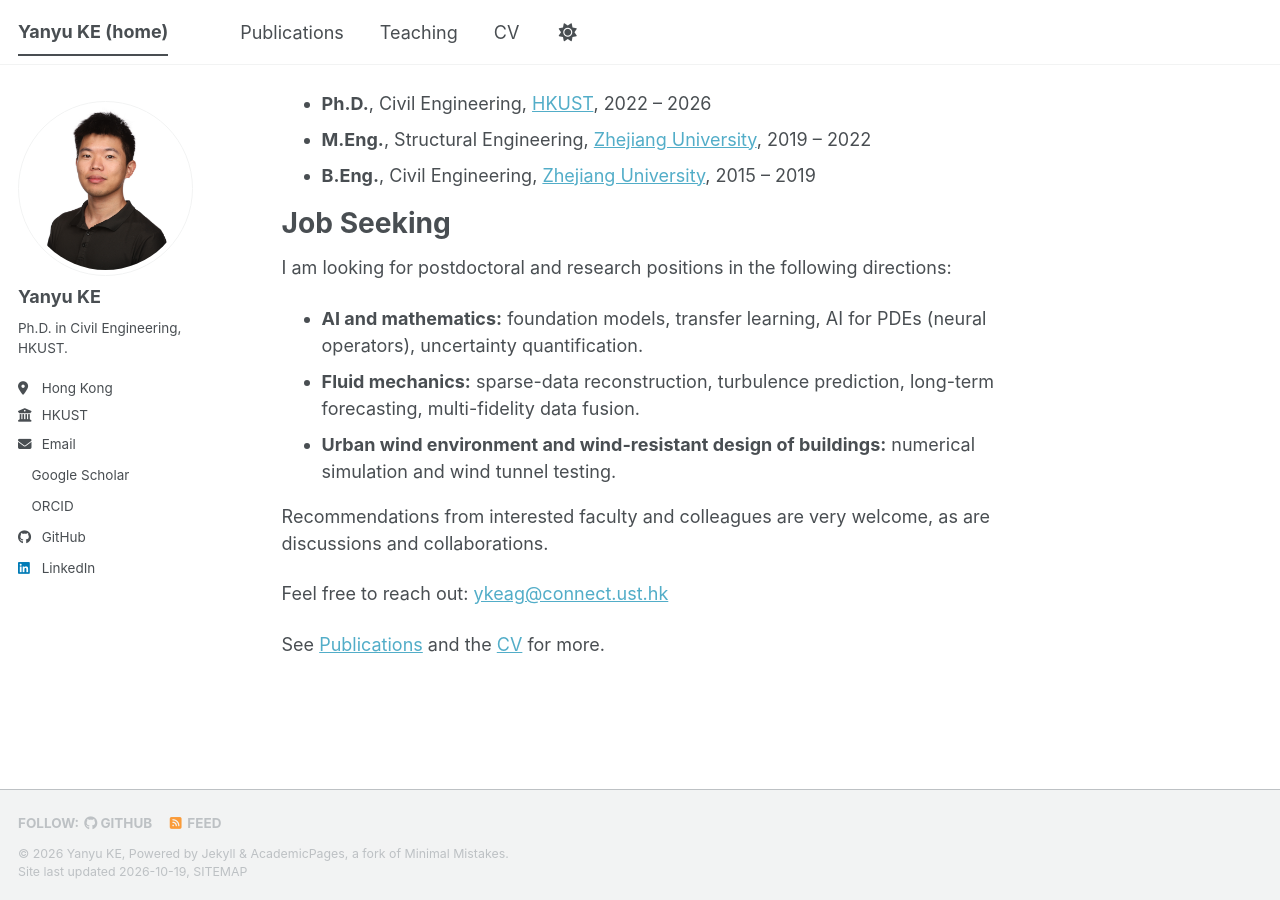
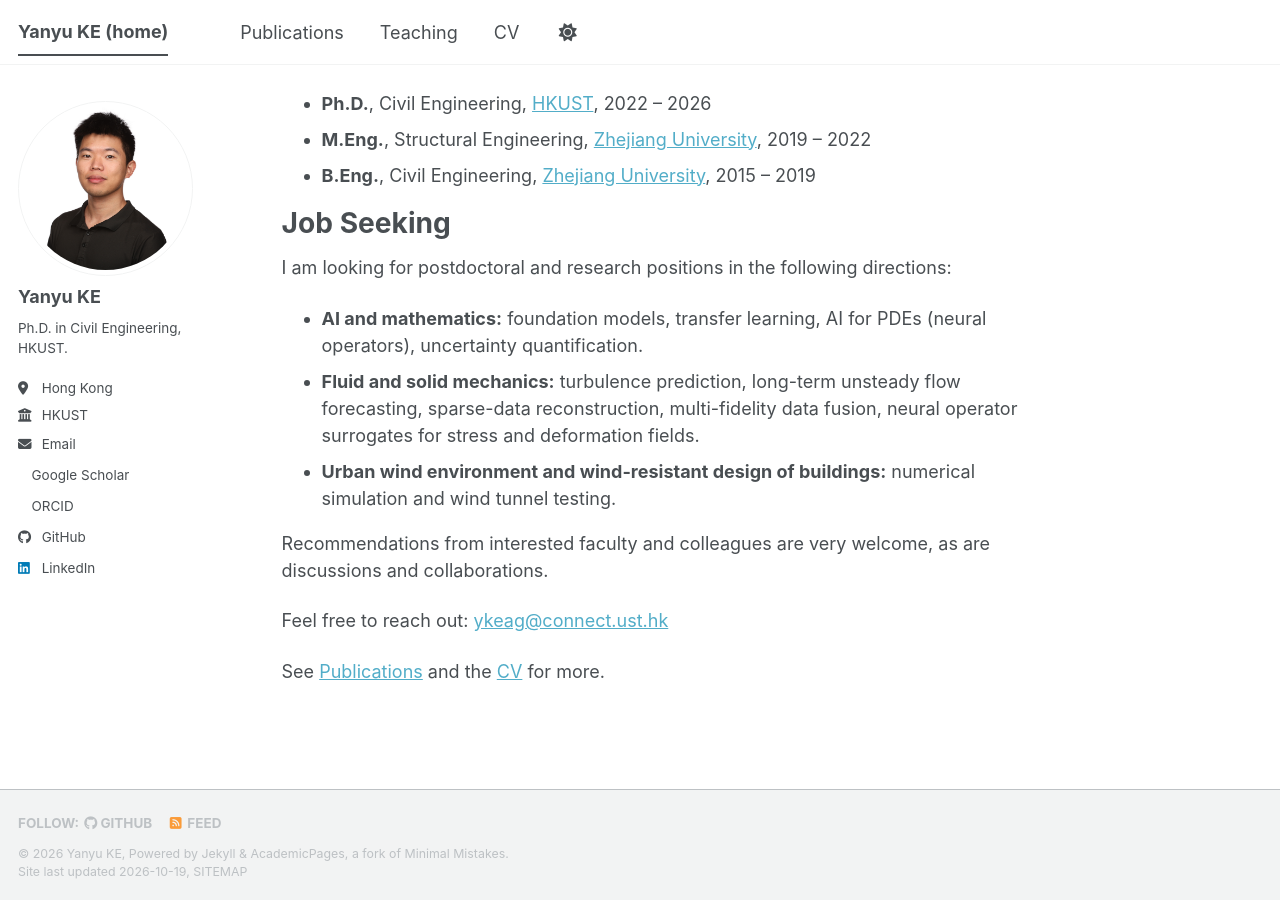
Before and after one commit to ustzju/yanyuke.github.io, a Jekyll site: the page built from _pages/about.md, in a window 1280 px wide and 900 px high, scrolled down 668 px. Built offline with Jekyll 4.4.1, drawn with Linux system fonts in a browser that asks for light colours; a style sheet for code colours, icons or effects is not loaded.

Commit message:
Add solid mechanics to job seeking directions
Co-Authored-By: Claude Sonnet 5.5 <noreply@anthropic.com>

```diff
--- a/_pages/about.md
+++ b/_pages/about.md
@@ -28,7 +28,7 @@ Job Seeking
 I am looking for postdoctoral and research positions in the following directions:
 
 - **AI and mathematics:** foundation models, transfer learning, AI for PDEs (neural operators), uncertainty quantification.
-- **Fluid mechanics:** sparse-data reconstruction, turbulence prediction, long-term forecasting, multi-fidelity data fusion.
+- **Fluid and solid mechanics:** turbulence prediction, long-term unsteady flow forecasting, sparse-data reconstruction, multi-fidelity data fusion, neural operator surrogates for stress and deformation fields.
 - **Urban wind environment and wind-resistant design of buildings:** numerical simulation and wind tunnel testing.
 
 Recommendations from interested faculty and colleagues are very welcome, as are discussions and collaborations.
```
